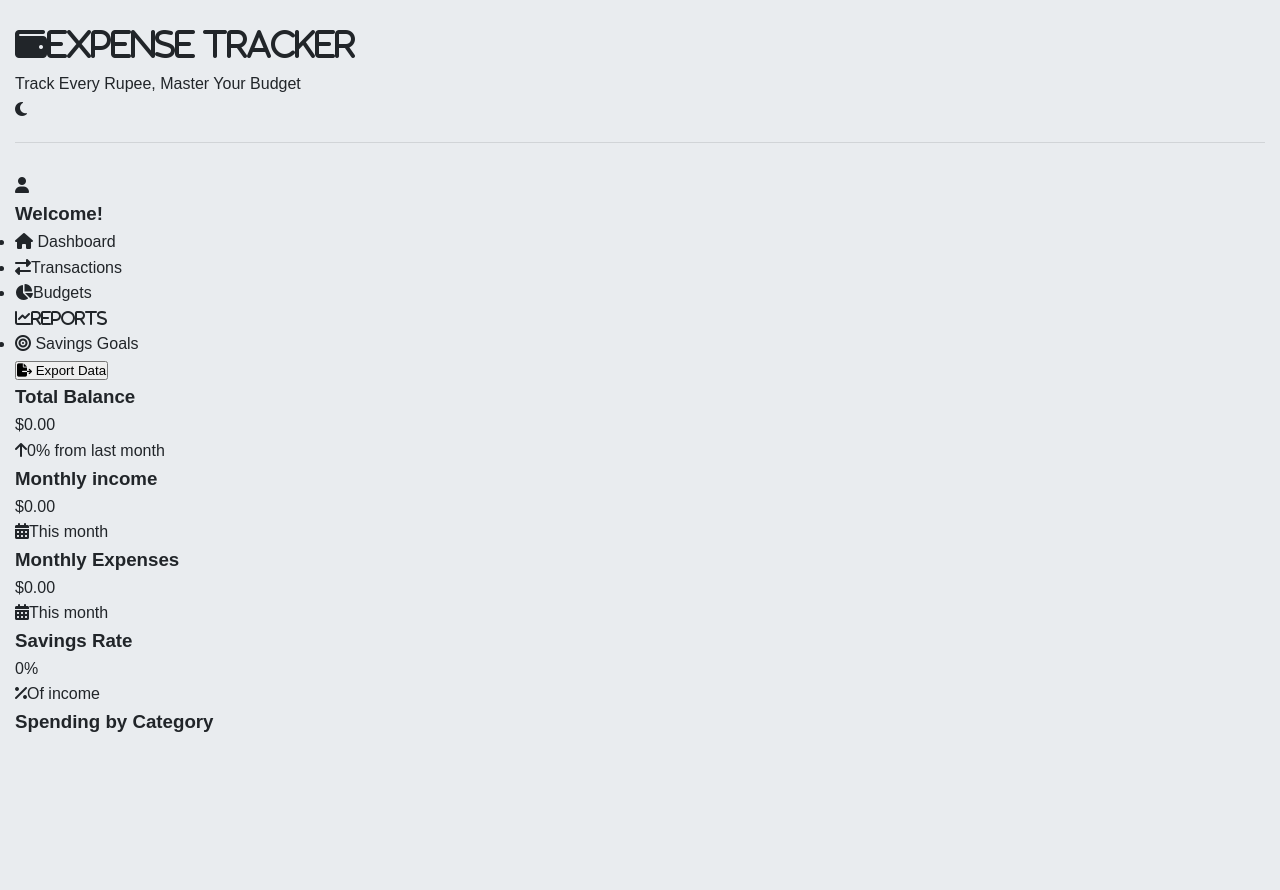
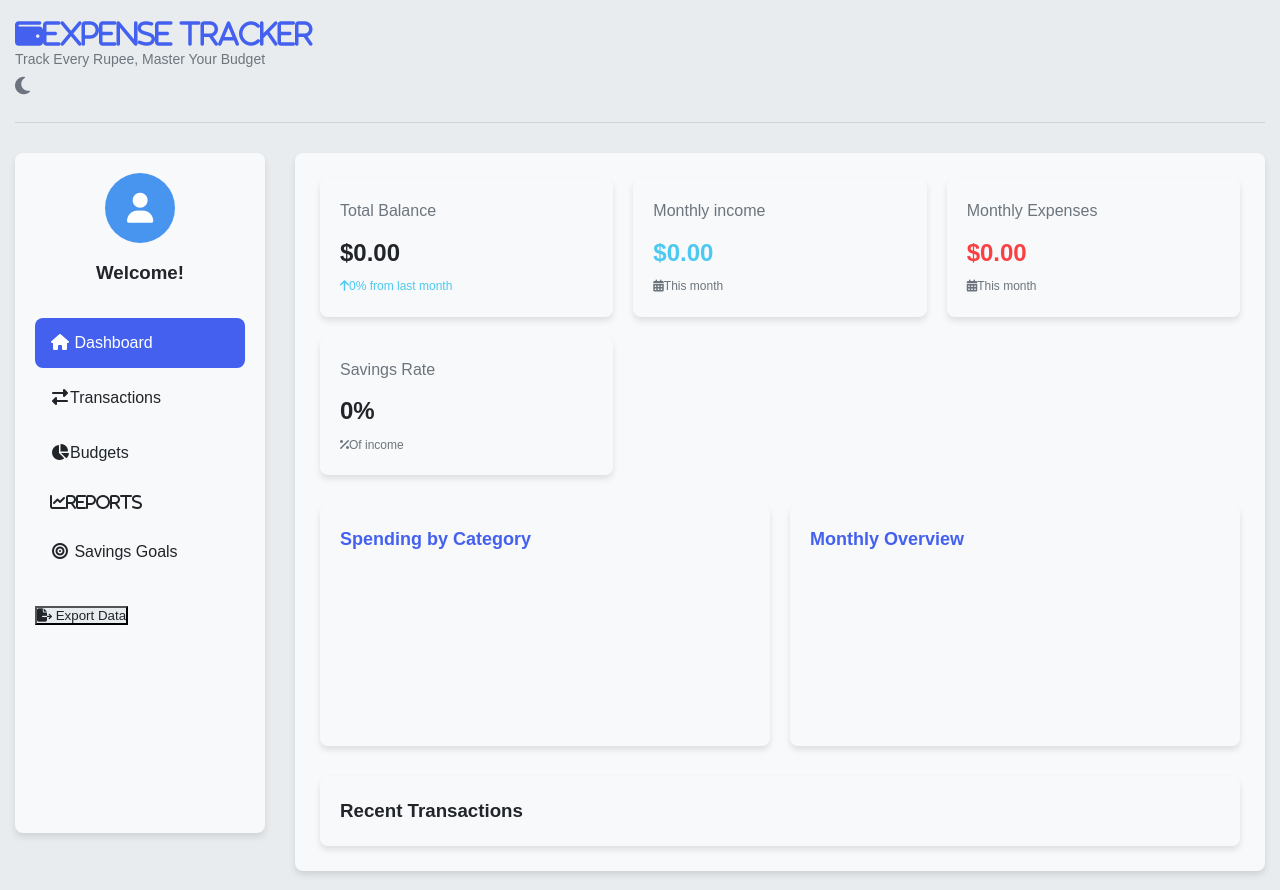
Before and after one commit to Amarnath-coder405/Expense-Tracker, a plain HTML site: page index.html in a window 1280 px wide. Shown: the top 890 px of the page. Drawn offline with nearby package versions, Linux system fonts and the light colour scheme.

Commit message:
changes added to the css file

```diff
--- a/styles.css
+++ b/styles.css
@@ -55,3 +55,213 @@ body{
 	border-bottom: 1px solid rgba(0, 0, 0,0.1);
 	margin-bottom: 30px;
 }
+.header-content h1{
+	font-size: 28px;
+	font-weight: 600;
+	color: var(--primary-color);
+	display: flex;
+	align-items: center;
+	gap: 10px;
+}
+.header-content p{
+	font-size: 14px;
+	color: var(--gray-color);
+}
+.theme-toggle{
+	cursor: pointer;
+	font-size: 20px;
+	color: var(--gray-color);
+	transition: var(--transition);
+}
+.theme-toggle:hover {
+	color: var(--primary-color);
+}
+
+.app-container {
+	display: flex;
+	gap: 30px;
+}
+.sidebar {
+	width: 250px;
+	background-color: var(--light-color);
+	border-radius: var(--border-radius);
+	padding: 20px;
+	box-shadow: var(--box-shadow);
+	height: calc(100vh - 120px);
+	position: sticky;
+	top:90px;
+	transition: var(--transition);
+}
+.user-profile{
+	text-align: center;
+	margin-bottom: 30px;
+}
+.avatar {
+	width: 70px;
+	height: 70px;
+	background-color: var(--primary-light);
+	color: white;
+	border-radius: 50%;
+	display: flex;
+	align-items: center;
+	justify-content: center;
+	font-size: 30px;
+	margin: 0 auto 15px;
+}
+
+.main-nav ul{
+	list-style: none;
+}
+
+.main-nav li{
+	padding: 12px 15px;
+	border-radius: var(--border-radius);
+	margin-bottom: 5px;
+	cursor: pointer;
+	align-items: center;
+	gap: 10px;
+	transition: var(--transition);
+}
+.main-nav li:hover, .main-nav li.active {
+	background-color: var(--primary-color);
+	color: white;
+}
+.main-nav li i{
+	width: 20px;
+	text-align: center;
+}
+.sidebar-footer {
+	margin-top: auto;
+	padding-top: 20px;
+}
+.main-content {
+	flex: 1;
+	background-color: var(--light-color);
+	border-radius: var(--border-radius);
+	padding: 25px;
+	box-shadow: var(--box-shadow);
+	margin-bottom: 30px;
+}
+.content-section{
+	display: none;
+}
+.content-section.active {
+	display: block;
+}
+.section-header {
+	display: flex;
+	justify-content: space-between;
+	align-items: center;
+	margin-bottom: 25px;
+}
+.section-header h2{
+	font-size: 22px;
+	font-weight: 600;
+	color: var(--primary-color);
+}
+.btn {
+	padding: 10px 20px;
+	border:none;
+	border-radius: var(--border-radius);
+	font-weight: 500;
+	cursor: pointer;
+	transition: var(--transition);
+	display: inline-flex;
+	align-items: center;
+	gap: 8px;
+}
+.btn-primary{
+	background-color: var(--primary-color);
+	color: white;
+}
+.btn-primary:hover {
+	background-color: var(--secondary-color);
+	transform: translateY(-2px);
+}
+.btn-secondary{
+	background-color: var(--light-gray);
+	color: var(--dark-color);
+}
+.btn-secondary:hover{
+	background-color: var(--gray-color);
+	color: white;
+}
+
+.summary-cards{
+	display: grid;
+	grid-template-columns: repeat(auto-fit, minmax(220px, 1fr));
+	gap:20px;
+	margin-bottom: 30px;
+}
+
+.card {
+	bockground-color:var(--light-color);
+	border-radius: var(--border-radius);
+	padding: 20px;
+	box-shadow: var(--box-shadow);
+	transition: var(--transition);
+}
+
+.card h3{
+	font-size: 16px;
+	font-weight: 500;
+	margin-bottom: 10px;
+	color: var(--gray-color);
+}
+
+.amount {
+	font-size: 24px;
+	font-weight: 600;
+	margin-bottom: 5px;
+}
+.income{
+	color: var(--success-color);
+}
+.expense{
+	color: var(--danger-color);
+}
+.change{
+	font-size: 12px;
+	color: var(--gray-color);
+}
+
+.change.positive{
+	color: var(--success-color);
+}
+
+.change.negative{
+	color: var(--danger-color);
+}
+.chart-container{
+	display: grid;
+	grid-template-columns: repeat(auto-fit, minmax(400px, 1fr));
+	gap: 20px;
+	margin-bottom: 30px;
+}
+
+.chart-card {
+	background-color: var(--light-color);
+	border-radius: var(--border-radius);
+	padding: 20px;
+	box-shadow: var(--box-shadow);
+}
+.chart-card h3 {
+	font-size: 18px;
+	margin-bottom: 15px;
+	color: var(--primary-color);
+}
+.chart-card.large{
+	grid-column: span 2;
+}
+.recent-transactions {
+	background-color: var(--light-color);
+	border-radius: var(--border-radius);
+	padding: 20px;
+	box-shadow: var(--box-shadow);
+}
+.recent-transactions{
+	background-color: var(--light-color);
+	border-radius: var(--border-radius);
+	padding:20px;
+	box-shadow: var(--box-shadow);
+}
```
